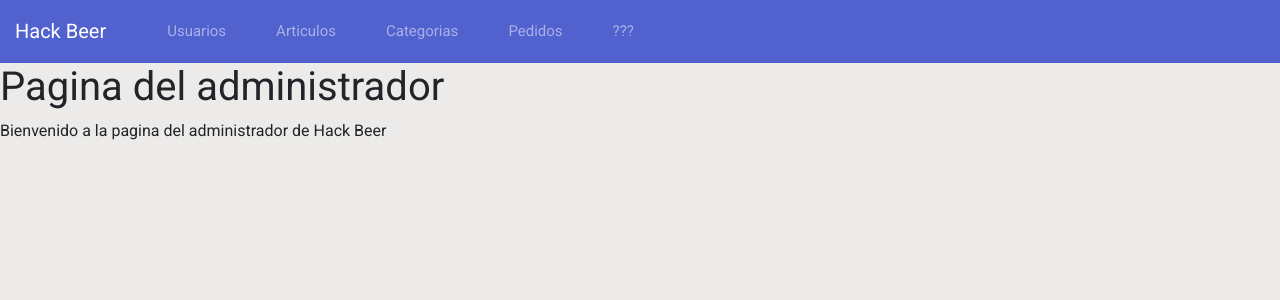
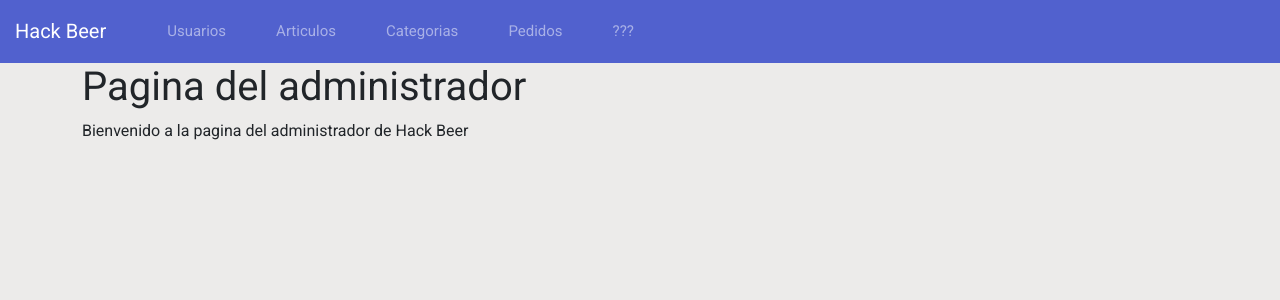
Before and after one commit to soriagorgoroso/ecommerceFront-Admin2022, a React (Create React App) app: page / in a window 1280 px wide. Shown: the top 300 px of the page. Built offline with nearby package versions, Linux system fonts and the light colour scheme.

Commit message:
Update Admin.jsx

```diff
--- a/src/pages/Admin.jsx
+++ b/src/pages/Admin.jsx
@@ -1,12 +1,15 @@
 import React from "react";
+import { Container } from "react-bootstrap";
 import NavBarAdmin from "../components/NavBarAdmin";
 
 function Admin() {
   return (
     <>
       <NavBarAdmin />
-      <h1>Pagina del administrador</h1>
-      <p>Bienvenido a la pagina del administrador de Hack Beer</p>
+      <Container>
+        <h1>Pagina del administrador</h1>
+        <p>Bienvenido a la pagina del administrador de Hack Beer</p>
+      </Container>
     </>
   );
 }
```
